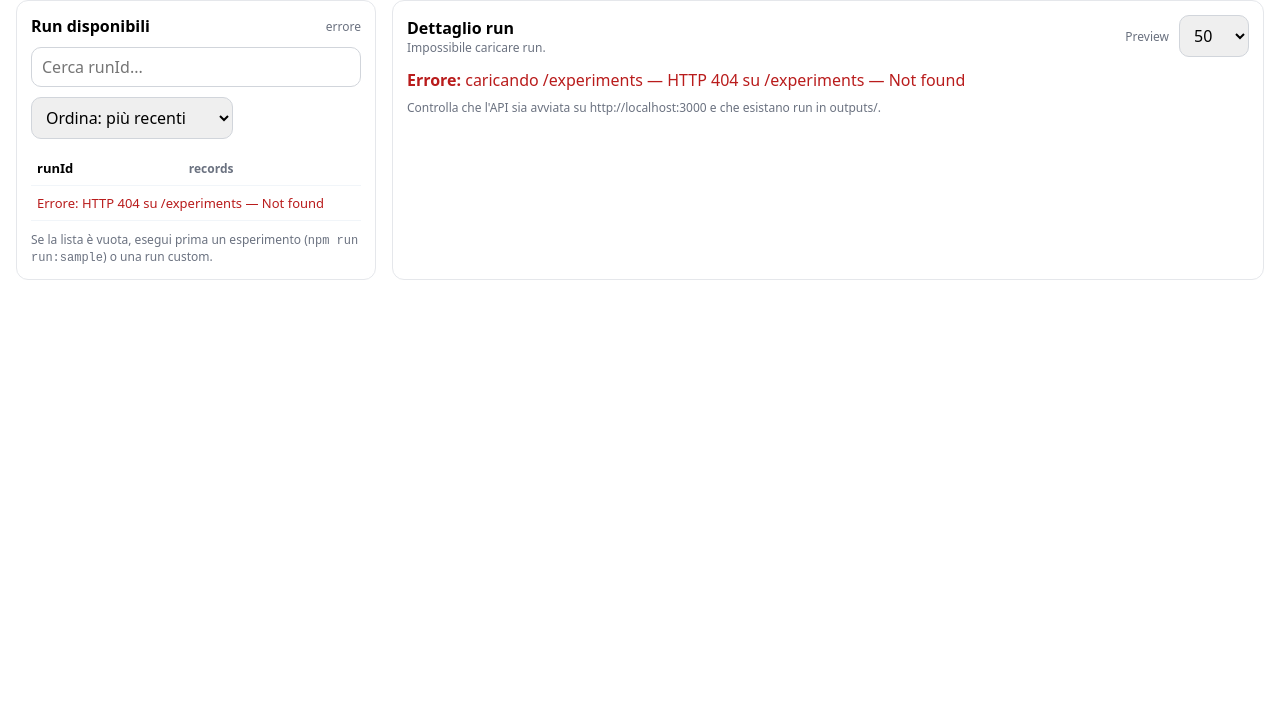
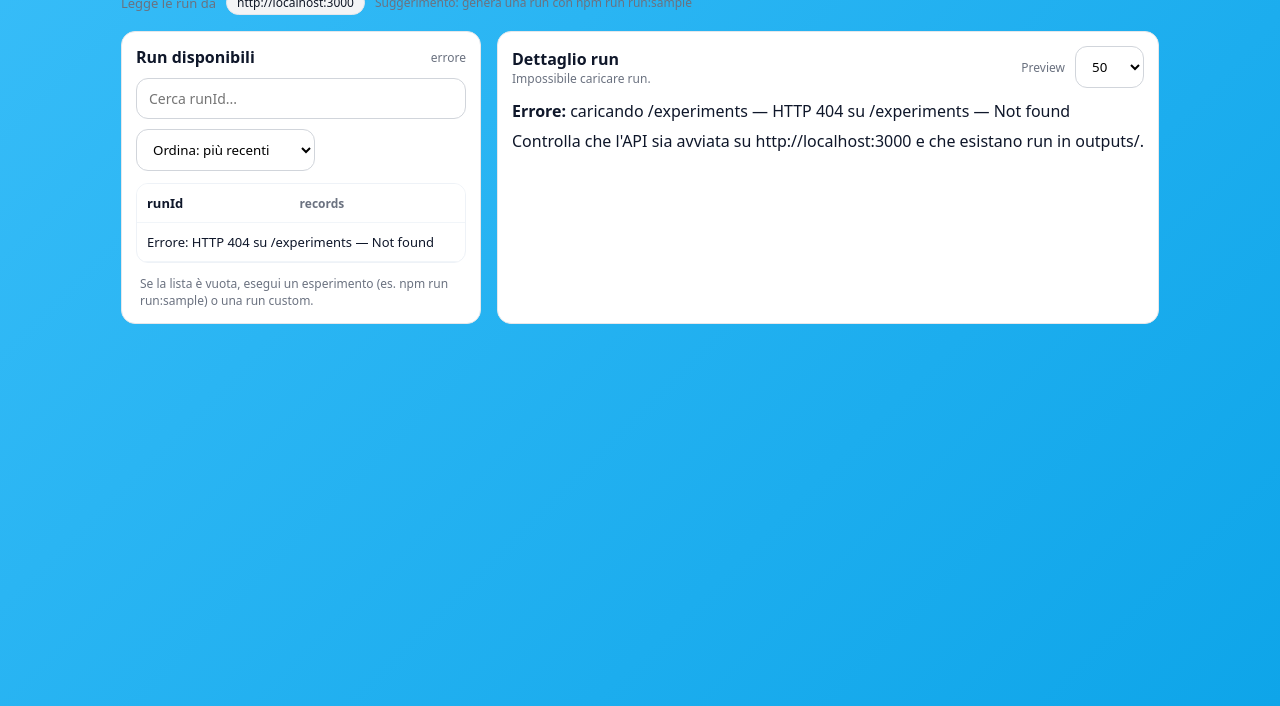
Before and after one commit to MarcoBelviso-59/PSM_Project, a plain HTML site: page src/web/experiments.html in a window 1280 px wide. Shown: the part 94-800 px from the top of the page. Drawn offline with Linux system fonts and the light colour scheme; no server answers.

Commit message:
Update experiments.html
Obiettivo: rendere l'interfaccia visivamente in linea con l'interfaccia realizzata inizialmente (DS1)

```diff
--- a/src/web/experiments.html
+++ b/src/web/experiments.html
@@ -3,93 +3,113 @@
 <head>
   <meta charset="utf-8" />
   <meta name="viewport" content="width=device-width,initial-scale=1" />
-  <title>PSM Experiments Dashboard</title>
+  <title>PSM — Experiments Dashboard</title>
 
+  <!-- Stile condiviso DS1 -->
+  <link rel="stylesheet" href="./styles.css" />
+
+  <!-- Piccole aggiunte solo per layout DS4 (minime e in linea DS1) -->
   <style>
-    :root { color-scheme: light; }
-    body { font-family: system-ui, -apple-system, Segoe UI, Roboto, sans-serif; margin: 0; }
-    header { padding: 16px 20px; border-bottom: 1px solid #e5e7eb; display:flex; gap:12px; align-items:center; justify-content:space-between; }
-    header h1 { font-size: 16px; margin: 0; }
-    main { display: grid; grid-template-columns: 360px 1fr; gap: 16px; padding: 16px; }
-    .card { border: 1px solid #e5e7eb; border-radius: 12px; padding: 14px; }
-    .muted { color: #6b7280; font-size: 12px; }
-    .row { display:flex; gap:10px; align-items:center; flex-wrap: wrap; }
-    input, select, button { font: inherit; padding: 8px 10px; border: 1px solid #d1d5db; border-radius: 10px; }
-    button { cursor: pointer; }
-    button.primary { border-color: #111827; }
-    table { width:100%; border-collapse: collapse; }
-    th, td { padding: 8px 6px; border-bottom: 1px solid #f1f5f9; text-align:left; font-size: 13px; }
+    .ds4-page { max-width: 1200px; margin: 0 auto; padding: 20px; }
+    .ds4-header { display:flex; align-items:flex-start; justify-content:space-between; gap: 16px; margin-bottom: 16px; }
+    .ds4-title { margin: 0; font-size: 22px; letter-spacing: .2px; }
+    .ds4-subtitle { margin-top: 6px; color: #6b7280; font-size: 13px; display:flex; align-items:center; gap: 10px; flex-wrap: wrap; }
+    .ds4-pill { display:inline-flex; align-items:center; padding: 3px 10px; border-radius: 999px; background:#f3f4f6; border:1px solid #e5e7eb; font-size: 12px; color:#111827; }
+    .ds4-actions { display:flex; gap: 10px; align-items:center; flex-wrap: wrap; }
+    .ds4-grid { display:grid; grid-template-columns: 360px 1fr; gap: 16px; }
+    .ds4-card { background:#fff; border: 1px solid #e5e7eb; border-radius: 14px; padding: 14px; }
+    .ds4-card h2 { margin: 0; font-size: 16px; }
+    .ds4-muted { color: #6b7280; font-size: 12px; }
+    .ds4-row { display:flex; gap: 10px; align-items:center; flex-wrap: wrap; }
+    .ds4-input, .ds4-select { width: 100%; max-width: 100%; padding: 10px 12px; border-radius: 12px; border: 1px solid #d1d5db; background: #fff; }
+    .ds4-btn { padding: 10px 14px; border-radius: 12px; border: 1px solid #111827; background: #fff; cursor: pointer; }
+    .ds4-link { color: #111827; text-decoration: none; border-bottom: 1px dashed #9ca3af; }
+    .ds4-link:hover { border-bottom-color:#111827; }
+    .ds4-tablewrap { margin-top: 12px; max-height: 62vh; overflow:auto; border: 1px solid #eef2f7; border-radius: 12px; }
+    table { width: 100%; border-collapse: collapse; }
+    th, td { padding: 10px 10px; border-bottom: 1px solid #f1f5f9; text-align: left; font-size: 13px; }
+    thead th { position: sticky; top: 0; background: #fff; z-index: 1; }
     tr:hover { background: #fafafa; }
-    .pill { display:inline-block; padding: 2px 8px; border: 1px solid #e5e7eb; border-radius: 999px; font-size: 12px; }
-    .grid2 { display:grid; grid-template-columns: 1fr 1fr; gap: 12px; }
-    pre { margin: 0; padding: 10px; background:#0b1020; color:#e5e7eb; border-radius: 10px; overflow:auto; font-size: 12px; }
-    .error { color: #b91c1c; }
-    .ok { color: #065f46; }
-    a { color: inherit; }
-    @media (max-width: 960px) {
-      main { grid-template-columns: 1fr; }
+    .ds4-runrow { cursor: pointer; }
+    .ds4-runrow.sel { background:#f8fafc; }
+    .ds4-badge { display:inline-flex; align-items:center; padding: 3px 10px; border-radius: 999px; border:1px solid #e5e7eb; background:#fff; font-size: 12px; }
+    .ds4-split { display:grid; grid-template-columns: 1fr 1fr; gap: 12px; margin-top: 10px; }
+    .ds4-pre { margin: 0; padding: 12px; border-radius: 12px; background: #0b1020; color: #e5e7eb; overflow:auto; font-size: 12px; }
+    .ds4-error { color: #b91c1c; font-weight: 600; }
+    @media (max-width: 980px) {
+      .ds4-grid { grid-template-columns: 1fr; }
+      .ds4-split { grid-template-columns: 1fr; }
     }
   </style>
 </head>
+
 <body>
-  <header>
+  <div class="ds4-page">
+    <header class="ds4-header">
       <div>
-      <h1>PSM — Experiments Dashboard (DS4)</h1>
-      <div class="muted">Legge le run da <span class="pill" id="apiBasePill"></span></div>
+        <h1 class="ds4-title">PSM — Experiments Dashboard (DS4)</h1>
+        <div class="ds4-subtitle">
+          <span>Legge le run da</span>
+          <span class="ds4-pill" id="apiBasePill"></span>
+          <span class="ds4-muted">Suggerimento: genera una run con <code>npm run run:sample</code></span>
+        </div>
       </div>
 
-    <div class="row">
-      <button id="btnRefresh" class="primary">Aggiorna</button>
-      <a class="muted" href="./index.html">Torna alla UI</a>
+      <div class="ds4-actions">
+        <button id="btnRefresh" class="ds4-btn">Aggiorna</button>
+        <a class="ds4-link ds4-muted" href="./index.html">Torna alla UI</a>
       </div>
     </header>
 
-  <main>
-    <!-- Left: runs list -->
-    <section class="card">
-      <div class="row" style="justify-content:space-between;">
-        <strong>Run disponibili</strong>
-        <span class="muted" id="runsCount">—</span>
+    <main class="ds4-grid">
+      <!-- COLONNA SINISTRA: lista run -->
+      <section class="ds4-card">
+        <div class="ds4-row" style="justify-content:space-between;">
+          <h2>Run disponibili</h2>
+          <span class="ds4-muted" id="runsCount">—</span>
         </div>
 
-      <div class="row" style="margin-top:10px;">
-        <input id="searchRunId" type="text" placeholder="Cerca runId..." style="flex:1; min-width: 180px;" />
-        <select id="sortRuns">
+        <div class="ds4-row" style="margin-top: 10px;">
+          <input id="searchRunId" class="ds4-input" type="text" placeholder="Cerca runId..." />
+        </div>
+
+        <div class="ds4-row" style="margin-top: 10px;">
+          <select id="sortRuns" class="ds4-select" style="width:auto;">
             <option value="desc">Ordina: più recenti</option>
             <option value="asc">Ordina: meno recenti</option>
           </select>
         </div>
 
-      <div style="margin-top:12px; max-height: 62vh; overflow:auto;">
+        <div class="ds4-tablewrap">
           <table>
             <thead>
               <tr>
                 <th>runId</th>
-              <th class="muted">records</th>
+                <th class="ds4-muted">records</th>
               </tr>
             </thead>
             <tbody id="runsTbody">
-            <tr><td colspan="2" class="muted">Caricamento…</td></tr>
+              <tr><td colspan="2" class="ds4-muted">Caricamento…</td></tr>
             </tbody>
           </table>
         </div>
 
-      <div class="muted" style="margin-top:10px;">
-        Se la lista è vuota, esegui prima un esperimento (<code>npm run run:sample</code>) o una run custom.
-      </div>
+        <p class="ds4-muted" style="margin: 12px 4px 0;">
+          Se la lista è vuota, esegui un esperimento (es. <code>npm run run:sample</code>) o una run custom.
+        </p>
       </section>
 
-    <!-- Right: run detail -->
-    <section class="card">
-      <div class="row" style="justify-content:space-between;">
+      <!-- COLONNA DESTRA: dettaglio -->
+      <section class="ds4-card">
+        <div class="ds4-row" style="justify-content:space-between;">
           <div>
-          <strong>Dettaglio run</strong>
-          <div class="muted" id="selectedRunMeta">Seleziona una run a sinistra.</div>
+            <h2>Dettaglio run</h2>
+            <div class="ds4-muted" id="selectedRunMeta">Seleziona una run a sinistra.</div>
           </div>
 
-        <div class="row">
-          <label class="muted">Preview</label>
-          <select id="previewLimit">
+          <div class="ds4-row">
+            <span class="ds4-muted">Preview</span>
+            <select id="previewLimit" class="ds4-select" style="width:auto;">
               <option value="25">25</option>
               <option value="50" selected>50</option>
               <option value="100">100</option>
@@ -99,10 +119,11 @@
         </div>
 
         <div id="detailArea" style="margin-top: 12px;">
-        <div class="muted">Nessuna run selezionata.</div>
+          <div class="ds4-muted">Nessuna run selezionata.</div>
         </div>
       </section>
     </main>
+  </div>
 
   <script src="./experiments.js"></script>
 </body>
```
Lines whose indentation alone changed are shown as unchanged.
